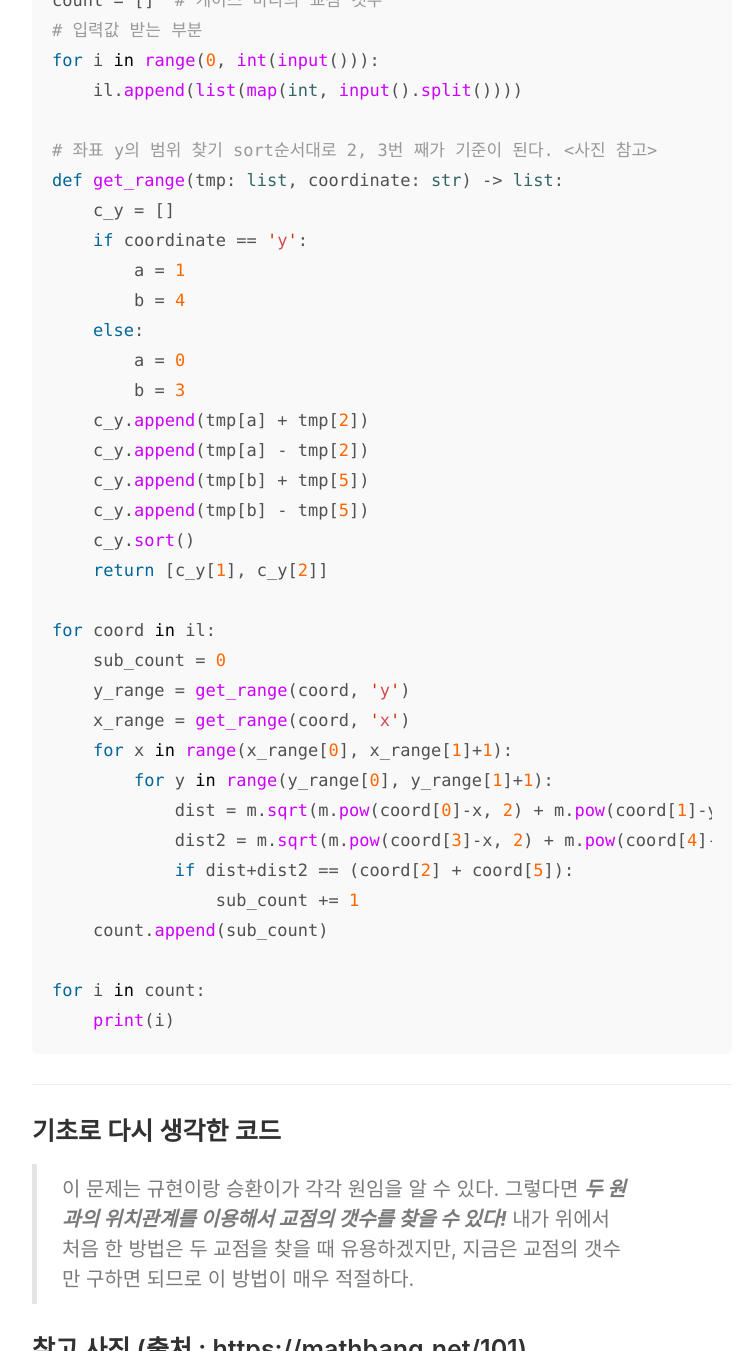
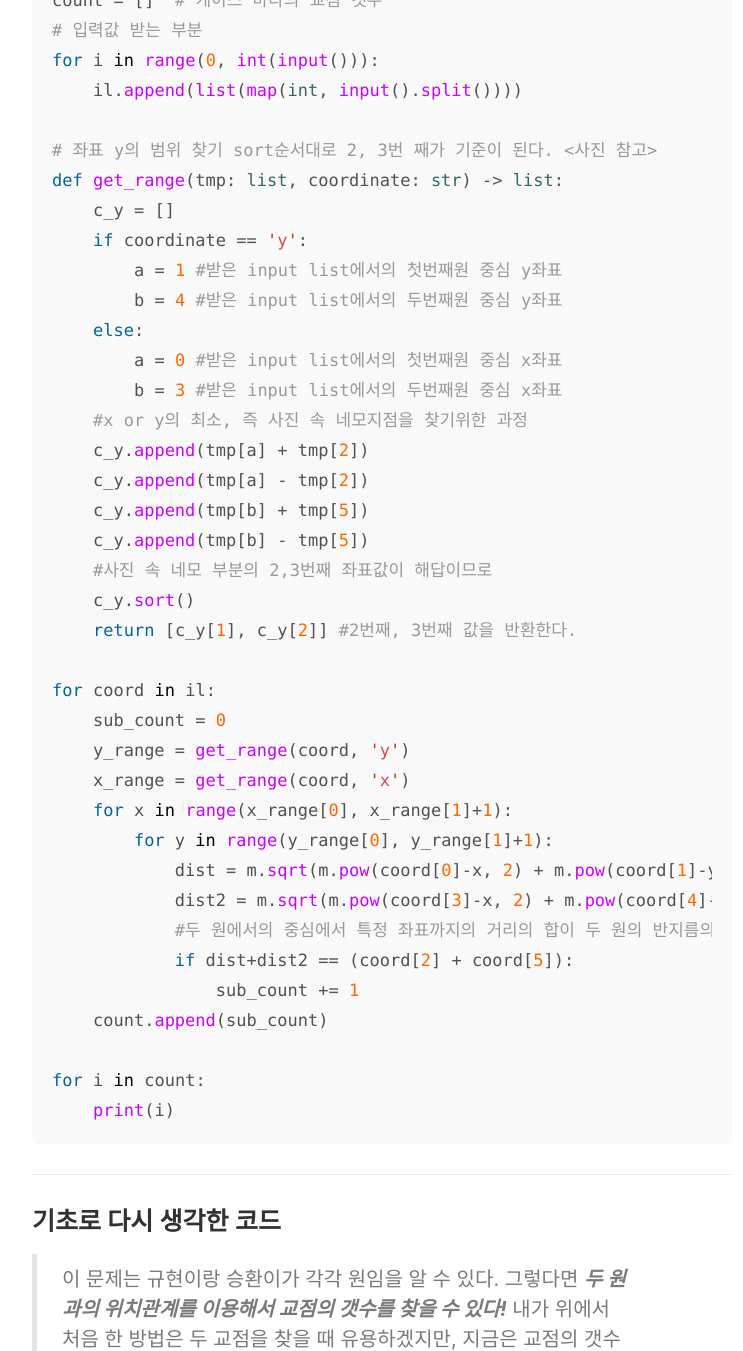
Before and after one commit to Coreenee/coreenee.github.io, a Jekyll site: the page built from _posts/2020-10-14-백준 1002(문제풀이).md, in a window 1280 px wide and 1400 px high, scrolled down 1890 px, cut to the strip 0-1351 px from the top of the window. Shown: the whole strip, without its empty margins (258-1001 px from the left). Built offline with Jekyll 4.4.1, drawn with Linux system fonts in a browser that asks for light colours.

Commit message:
Update 2020-10-14-백준 1002(문제풀이).md

```diff
--- a/_posts/2020-10-14-백준 1002(문제풀이).md
+++ b/_posts/2020-10-14-백준 1002(문제풀이).md
@@ -40,17 +40,19 @@ for i in range(0, int(input())):
 def get_range(tmp: list, coordinate: str) -> list:
     c_y = []
     if coordinate == 'y':
-        a = 1
-        b = 4
+        a = 1 #받은 input list에서의 첫번째원 중심 y좌표
+        b = 4 #받은 input list에서의 두번째원 중심 y좌표
     else:
-        a = 0
-        b = 3
+        a = 0 #받은 input list에서의 첫번째원 중심 x좌표
+        b = 3 #받은 input list에서의 두번째원 중심 x좌표
+    #x or y의 최소, 즉 사진 속 네모지점을 찾기위한 과정
     c_y.append(tmp[a] + tmp[2])
     c_y.append(tmp[a] - tmp[2])
     c_y.append(tmp[b] + tmp[5])
     c_y.append(tmp[b] - tmp[5])
+    #사진 속 네모 부분의 2,3번째 좌표값이 해답이므로
     c_y.sort()
-    return [c_y[1], c_y[2]]
+    return [c_y[1], c_y[2]] #2번째, 3번째 값을 반환한다.
 
 for coord in il:
     sub_count = 0
@@ -60,6 +62,7 @@ for coord in il:
         for y in range(y_range[0], y_range[1]+1):
             dist = m.sqrt(m.pow(coord[0]-x, 2) + m.pow(coord[1]-y, 2))
             dist2 = m.sqrt(m.pow(coord[3]-x, 2) + m.pow(coord[4]-y, 2))
+            #두 원에서의 중심에서 특정 좌표까지의 거리의 합이 두 원의 반지름의 합이랑 같다
             if dist+dist2 == (coord[2] + coord[5]):
                 sub_count += 1
     count.append(sub_count)
```
